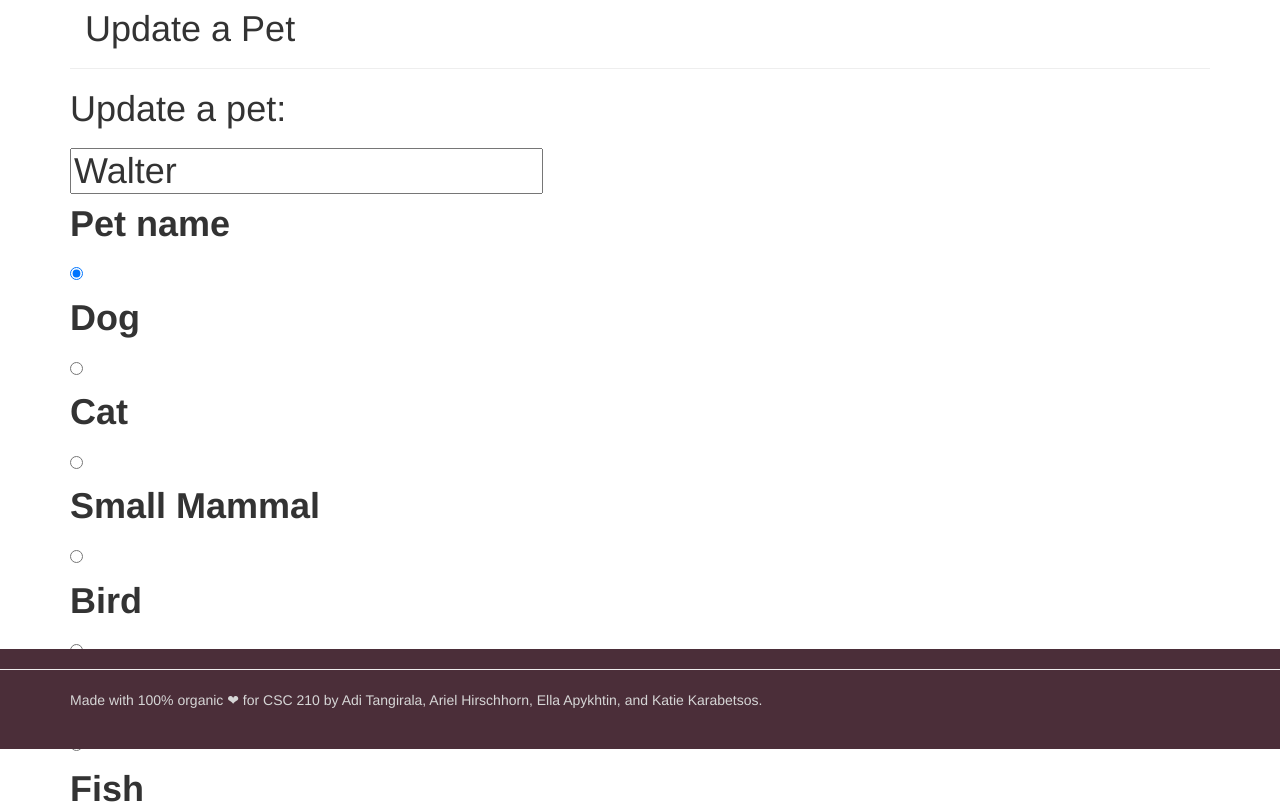
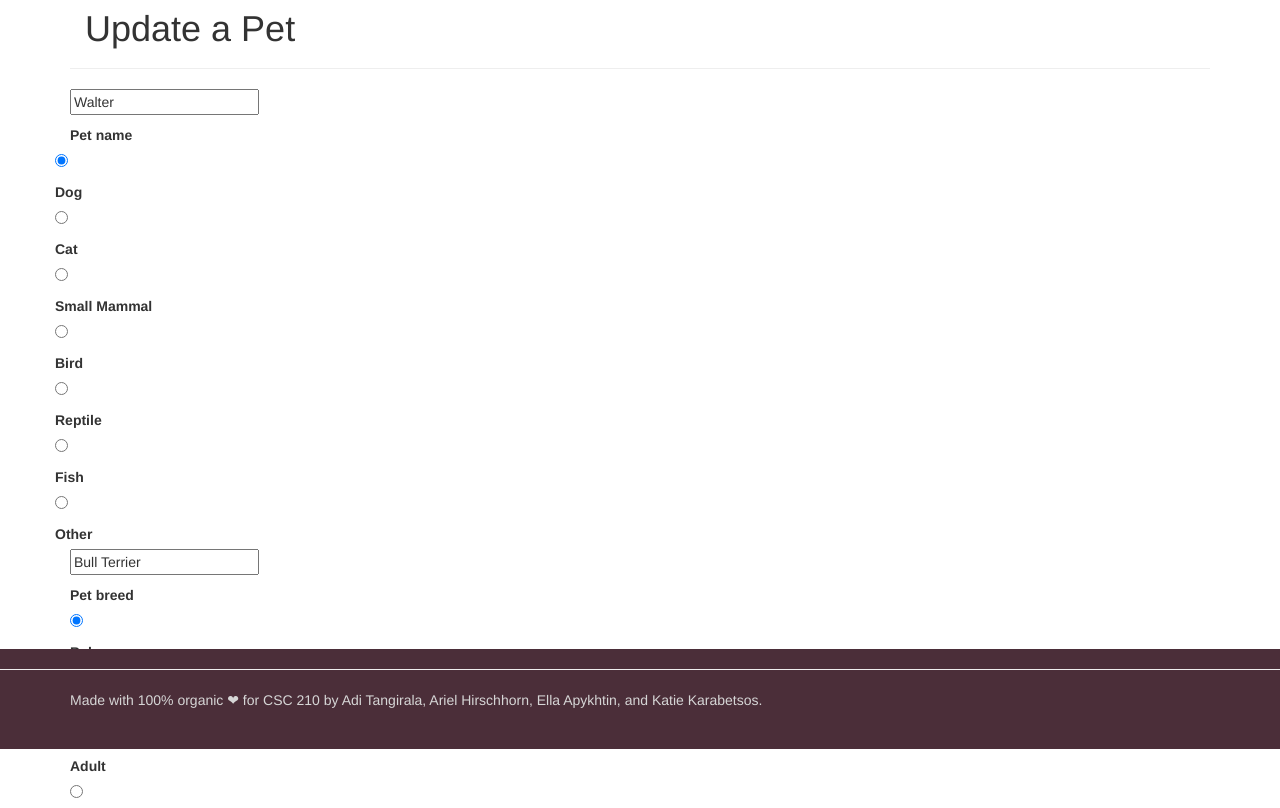
Before and after one commit to arielhirschhorn/netpets, a Flask app: template templates/petupdate.html in a window 1280 px wide. Shown: the part 51-859 px from the top of the page. Run offline with Flask 2, Linux system fonts and the light colour scheme; the template is opened without the code that fills it: values that come from a table or form of the project are taken from there, others are empty; data comes from the database, SQL or seed files in the repository; some libraries are stand-ins or nearby versions.

Commit message:
Merging to main

```diff
--- a/templates/petupdate.html
+++ b/templates/petupdate.html
@@ -11,13 +11,16 @@
       </div>
 </div>
 <body>
-    <h1> Update a pet: <h1>
+
     <form method="POST" name="form" action="/updatepet" enctype="multipart/form-data">
 
         <p><input type= "text" name="petname" value="{{pet.name}}"></p>
         <label for="petname">Pet name</label>
 
-      {% if pet.species==0 %}
+<div class = "row">
+
+    <div class = "col-sm">
+        {% if pet.species==0 %}
       <p><input type="radio" id="dog" name="species" value="0" checked></p>
       <label for="dog">Dog</label>
       <p><input type="radio" id="cat" name="species" value="1"></p>
@@ -123,6 +126,10 @@
       <p><input type="radio" id="other" name="species" value="6" checked></p>
       <label for="other">Other</label>
       {% endif %}
+
+    </div>
+
+</div>
 
       <p><input type= "text" name="breed" value="{{pet.breed}}"></p>
       <label for="breed">Pet breed</label>
```
Also changed, not shown: templates/addPet.html (+1 -92 lines).
